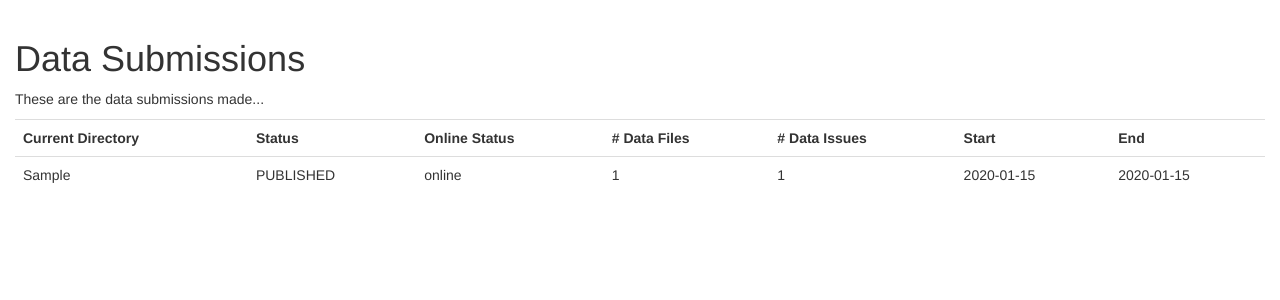
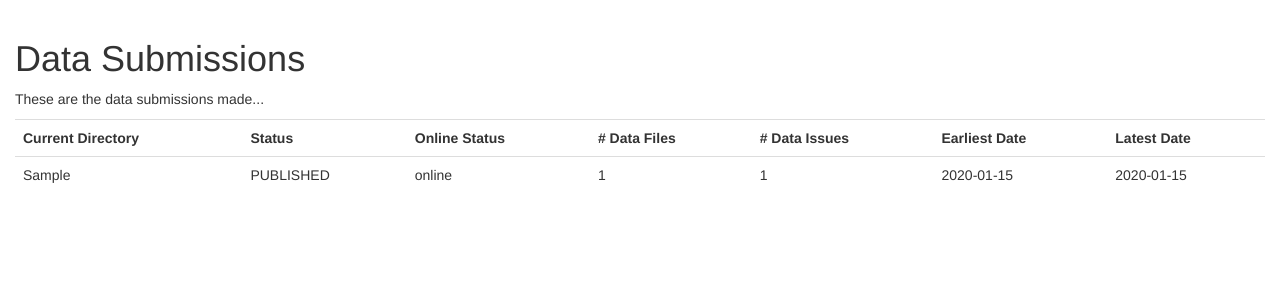
Before and after one commit to jonseddon/primavera-dmt, a Django app: a page that uses templates/data_submissions.html in a window 1280 px wide. Shown: the part 51-351 px from the top of the page. Run offline with Django 3.2, Linux system fonts and the light colour scheme; a user stored in the database is signed in; tables that the repository leaves empty hold one stand-in row (values such as "Sample post"); parts of the project's set-up code (start-up, migrations or seed data) failed here and were passed over; some libraries are stand-ins or nearby versions.

Commit message:
UI improvements

```diff
--- a/scripts/prepopulate_db.py
+++ b/scripts/prepopulate_db.py
@@ -17,7 +17,7 @@ def main():
     Populate the database
     """
     proj = get_or_create(Project, short_name='CMIP6',
-        full_name='6th Climate Model Intercomparison Project')
+        full_name='6th Coupled Model Intercomparison Project')
 
     expt = get_or_create(Experiment, short_name='historical',
         full_name='historical')
--- a/templates/data_submissions.html
+++ b/templates/data_submissions.html
@@ -11,8 +11,8 @@
             <th>Online Status</th>
             <th># Data Files</th>
             <th># Data Issues</th>
-            <th>Start</th>
-            <th>End</th>
+            <th>Earliest Date</th>
+            <th>Latest Date</th>
         </tr>
         {% for record in records %}
             <tr>
```
